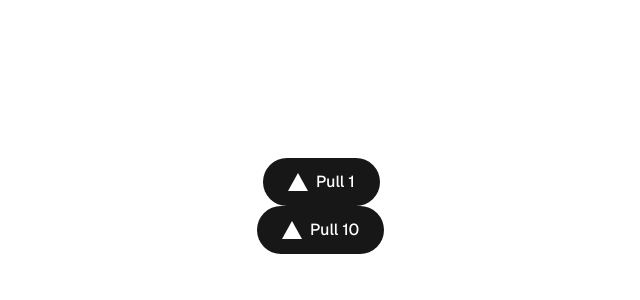
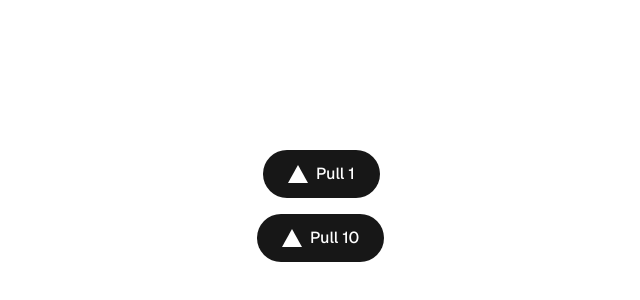
Before and after one commit to thomasDevan99/kyki, a Next.js app: page / in a window 1280 px wide. Shown: the part 194-494 px from the top of the page, without its empty margins (319-959 px from the left). Built offline with nearby package versions, Linux system fonts and the light colour scheme.

Commit message:
Add: Gap to pull buttons, setPullNum to single pull

```diff
--- a/src/app/page.js
+++ b/src/app/page.js
@@ -11,12 +11,15 @@ export default function Home() {
 
   return (
     <div className="content-center min-h-screen items-center justify-items-center px-4 sm:px-8 md:px-12 py-8 font-[family-name:var(--font-geist-sans)]">
-      <main className="w-full max-w-4xl flex flex-col items-center">
+      <main className="w-full max-w-4xl flex flex-col items-center gap-4">
         {!isIdle && <RotateShowcase setisIdle={setisIdle} numberOfPulls={pullNum} />}
         {isIdle && (
           <motion.button
             className="rounded-full border border-transparent transition-colors flex items-center justify-center bg-foreground text-background gap-2 hover:bg-[#383838] dark:hover:bg-[#ccc] font-medium text-sm sm:text-base h-10 sm:h-12 px-4 sm:px-6"
-            onClick={() => setisIdle(false)}
+            onClick={() => {
+              setisIdle(false)
+              setPullNum(1)
+            }}
             animate={{
               y: [0, -4, 0],       // float up and back down
               scale: [1, 1.05, 1], // slight breathing effect
```
